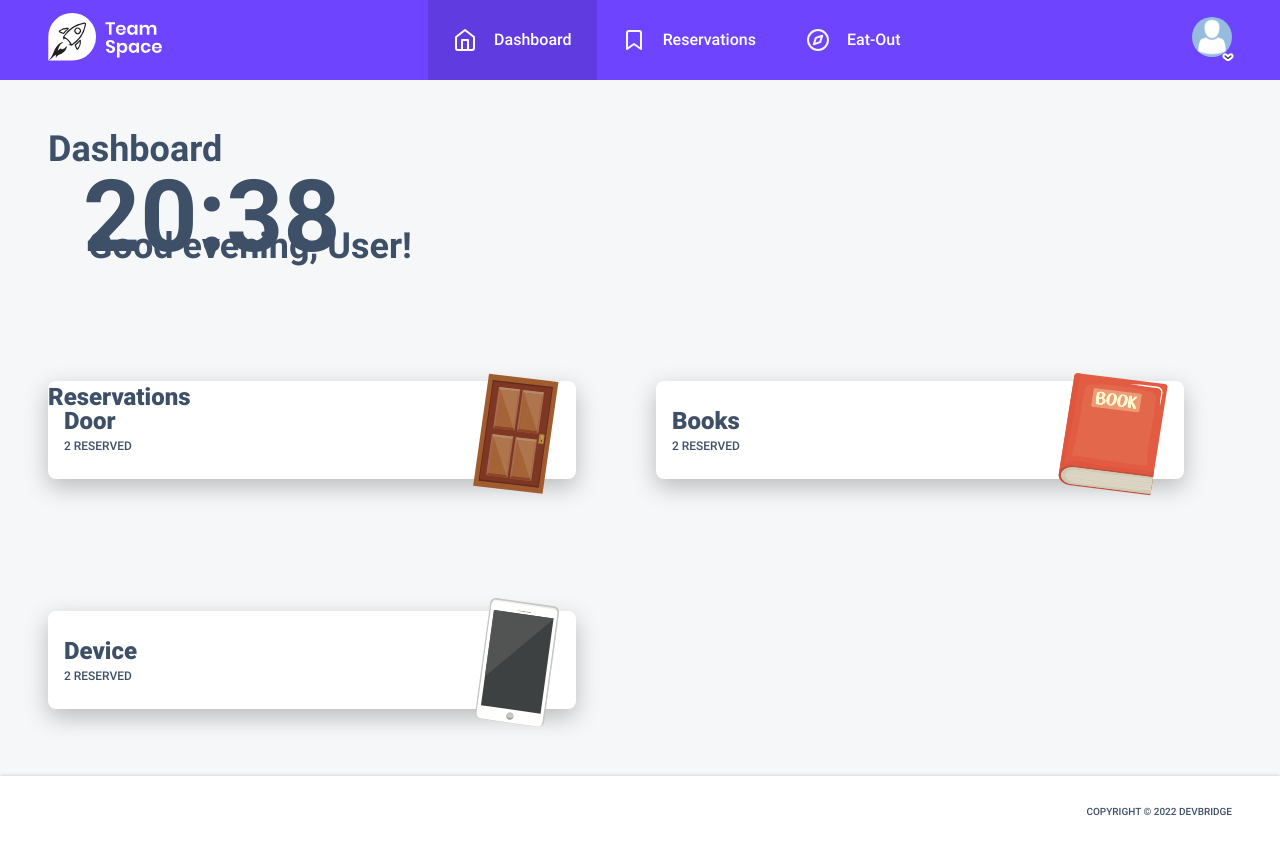
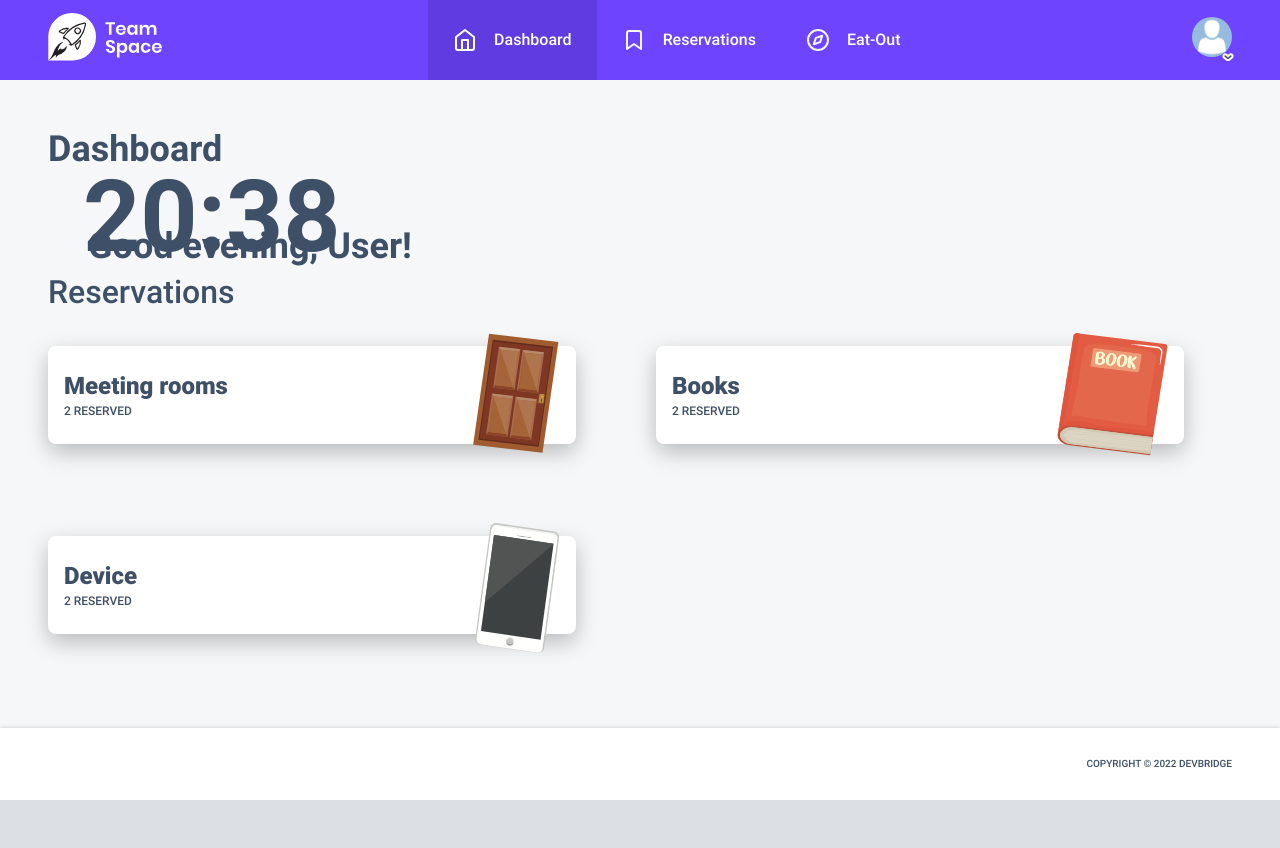
Before and after one commit to rutatulis13/Sourcery-academy-project, a React (Create React App) app: page / in a window 1280 px wide. After the commit the page ends 800 px from the top, so only its background shows below. Built offline with nearby package versions, Linux system fonts and the light colour scheme.

Commit message:
Refactored code

```diff
--- a/src/components/ReservationsSection/ReservationsSection.jsx
+++ b/src/components/ReservationsSection/ReservationsSection.jsx
@@ -5,22 +5,20 @@ const ReservationsSection = (props) => {
   return (
     <div className="dashboard__reservations">
       {props.firstElement === true ? (
-        <div className="dashboard__reservations__header">
+        <div className="dashboard__title">
           <h2>Reservations</h2>
         </div>
       ) : null}
 
-      <div className={`dashboard__reservations__${props.name}`}>
-        <div className={`dashboard__reservations__${props.name}__text`}>
-          <h2>{props.headerMessage}</h2>
+      <div className={`dashboard__${props.name}`}>
+        <div className={`dashboard-text__${props.name}`}>
+          <h2 className="dashboard__header">{props.headerMessage}</h2>
           <img
             src={props.imagePath}
             alt={props.name}
-            className={`dashboard__reservations__${props.name}__image-${props.name}`}
+            className={`dashboard-image__${props.name}`}
           />
-          <div
-            className={`dashboard__reservations__${props.name}__text-reserved`}
-          >
+          <div className={`dashboard-text--uppercase`}>
             {props.reservedItems} Reserved
           </div>
         </div>
--- a/src/components/ReservationsSection/ReservationsSection.scss
+++ b/src/components/ReservationsSection/ReservationsSection.scss
@@ -2,19 +2,56 @@
 @import '../../styles/base/colors';
 @import '../../styles/base/typography';
 
-.dashboard__reservations {
-    color: $color-text-reservations;
-    margin: 83px 0 0;
+.dashboard {
+    &__reservations {
+        color: $color-text-reservations;
 
-    &__header {
+        // margin: 164px 0 0;
+    }
+
+    &__title {
+        font-size: $font-size-reservation-h2;
+        font-weight: 900;
+        line-height: 32px;
+        margin: -72px 0 0;
         position: absolute;
     }
 
-    h2 {
-        font-family: $font-family-name;
+    &__header {
         font-size: $font-size-reservation-h2;
         font-weight: 900;
         line-height: 32px;
+    }
+
+    &-image {
+        &__door {
+            float: right;
+            height: 122px;
+            margin: -70px 0 0;
+            width: 88px;
+        }
+
+        &__book {
+            float: right;
+            height: 124px;
+            margin: -70px 0 0;
+            width: 112px;
+        }
+
+        &__device {
+            float: right;
+            height: 132px;
+            margin: -70px 0 0;
+            width: 86px;
+        }
+    }
+
+    &-text {
+        margin: auto;
+
+        &--uppercase {
+            text-transform: uppercase;
+        }
     }
 
     &__door,
@@ -22,42 +59,11 @@
     &__device {
         background-color: $color-white;
         border-radius: 8px;
-        box-shadow: 0 8px 23px ($color-box-shadow);
+        box-shadow: 0 8px 22px ($color-box-shadow);
         font-size: $font-size-reserved;
         font-weight: 500;
         line-height: 18px;
         margin: 48px 48px 0 0;
         padding: 24px 16px;
-
-        &__text {
-            margin: auto;
-
-            &-reserved {
-                text-transform: uppercase;
-            }
-        }
-
-        &__image {
-            &-door {
-                float: right;
-                height: 123px;
-                margin: -65px 0 0;
-                width: 88px;
-            }
-
-            &-book {
-                float: right;
-                height: 124px;
-                margin: -65px 0 0;
-                width: 111px;
-            }
-
-            &-device {
-                float: right;
-                height: 131px;
-                margin: -70px 0 0;
-                width: 86px;
-            }
-        }
     }
 }
--- a/src/pages/Dashboard/Dashboard.jsx
+++ b/src/pages/Dashboard/Dashboard.jsx
@@ -17,7 +17,7 @@ const Dashboard = () => {
             firstElement={true}
             name={"door"}
             imagePath={DoorImage}
-            headerMessage={"Door"}
+            headerMessage={"Meeting rooms"}
             reservedItems={2}
           />
         </div>
```
